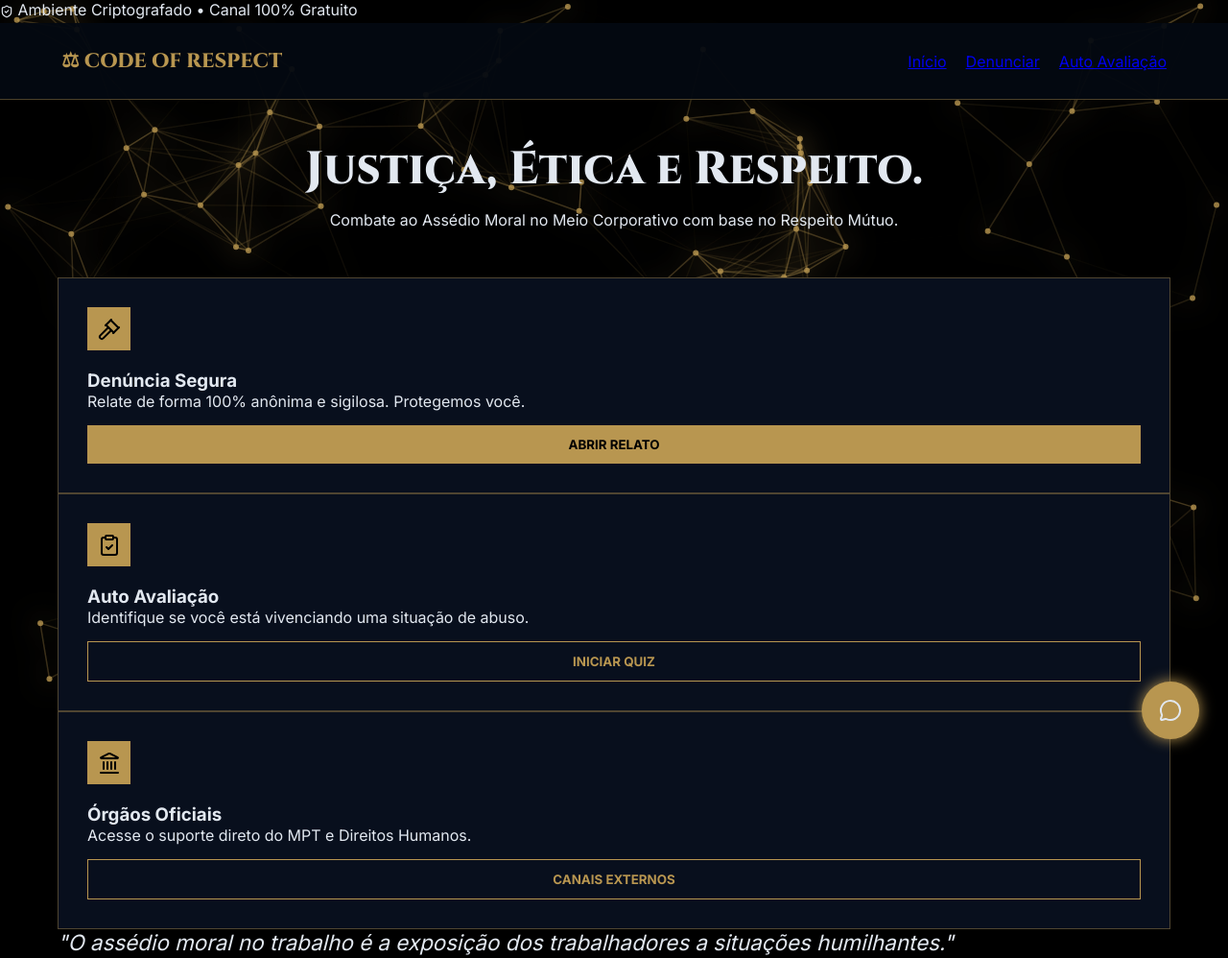
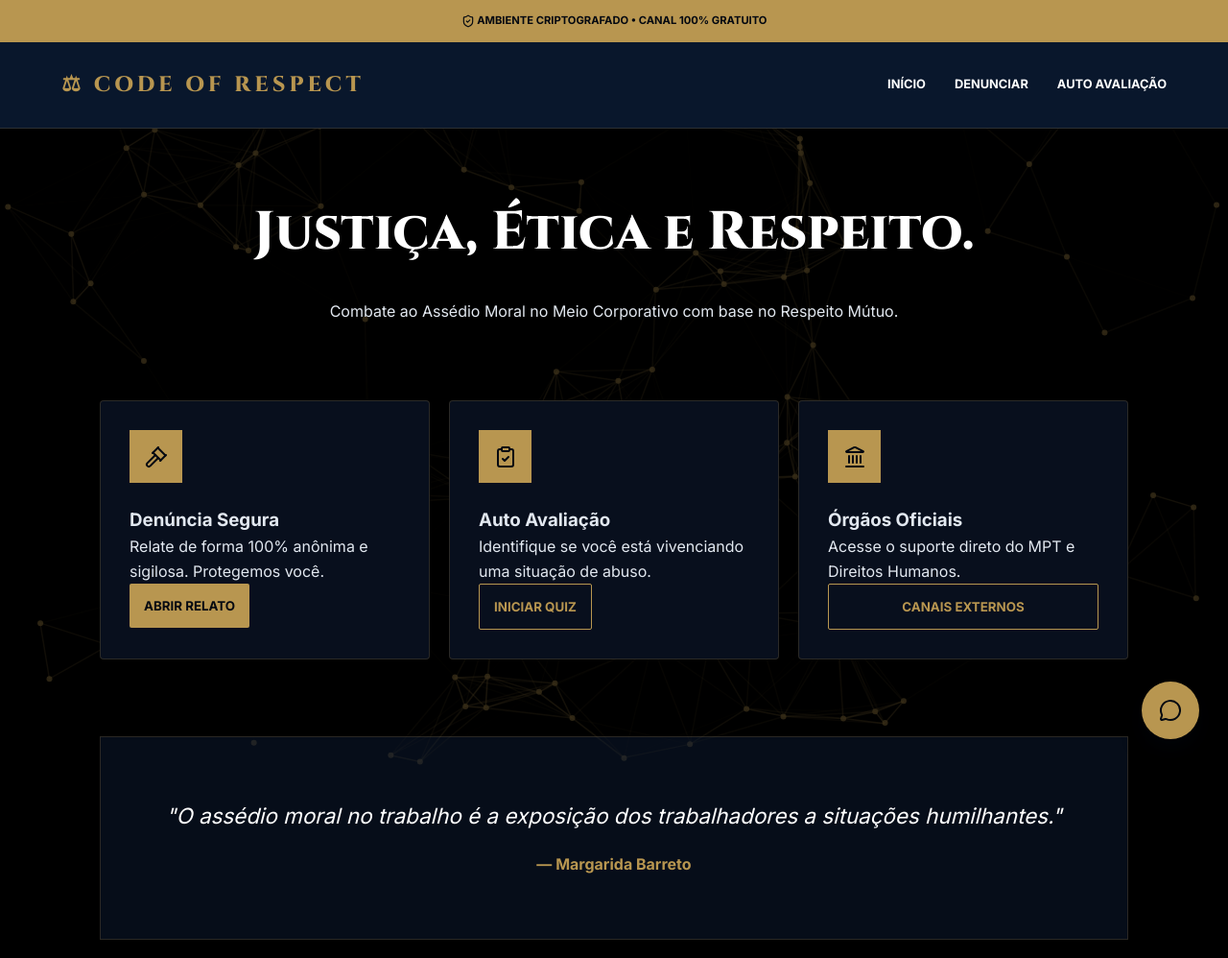
Before and after one commit to agenteorelhas/CODE-OF-RESPECT, a plain HTML site: page index.html in a window 1280 px wide. Shown: the top 998 px of the page at 96% size. Drawn offline with nearby package versions, Linux system fonts and the light colour scheme.

Commit message:
Refactor CSS variables and styles for consistency

```diff
--- a/style.css
+++ b/style.css
@@ -1,71 +1,73 @@
 :root {
-    --primary: #040911; --accent: #B89650; --bg-dark: #000000;
-    --text-main: #E2E8F0; --border: rgba(184, 150, 80, 0.4);
+    --primary: #040911;
+    --secondary: #080f1d;
+    --accent: #B89650;
+    --bg-dark: #000000;
+    --white: #F8FAFC;
+    --text-main: #E2E8F0;
+    --text-muted: #94A3B8;
+    --border: rgba(184, 150, 80, 0.2);
+    --shadow: 0 10px 30px -10px rgba(2, 12, 27, 0.7);
 }
 
 * { margin: 0; padding: 0; box-sizing: border-box; font-family: 'Inter', sans-serif; }
-body { background-color: var(--bg-dark); color: var(--text-main); overflow-x: hidden; min-height: 100vh; }
 
-/* FIX CRÍTICO: As partículas não podem interceptar cliques */
-#particles-js {
-    position: fixed; width: 100%; height: 100%; top: 0; left: 0;
-    z-index: 1;
-    pointer-events: none; /* Isso permite que o clique passe através das partículas */
-    filter: drop-shadow(0 0 15px var(--accent));
-}
+body { background-color: var(--bg-dark); color: var(--text-main); line-height: 1.6; overflow-x: hidden; }
 
-/* FIX CRÍTICO: O conteúdo deve estar acima do fundo */
-.main-content {
-    position: relative;
-    z-index: 10;
-    width: 100%;
-}
+#particles-js { position: fixed; width: 100%; height: 100%; top: 0; left: 0; z-index: 1; opacity: 0.3; }
 
-nav {
-    background: rgba(4, 9, 17, 0.95); height: 80px; display: flex;
-    align-items: center; padding: 0 5%; border-bottom: 1px solid var(--border);
-    position: sticky; top: 0; z-index: 1000;
-}
+.main-content { position: relative; z-index: 2; width: 100%; }
 
-.logo-gold { font-family: 'Cinzel', serif; color: var(--accent); font-size: 1.3rem; font-weight: 800; }
-.nav-links { margin-left: auto; display: flex; gap: 20px; }
+.security-banner { background: var(--accent); color: var(--primary); text-align: center; font-size: 0.7rem; padding: 10px; font-weight: 800; text-transform: uppercase; position: sticky; top: 0; z-index: 1001; }
 
-/* Transformei os links em botões reais para melhor resposta de clique */
-.nav-btn {
-    background: none; border: none; color: white; font-weight: 700;
-    font-size: 0.75rem; text-transform: uppercase; cursor: pointer;
-}
+nav { background: rgba(10, 25, 47, 0.95); backdrop-filter: blur(15px); height: 90px; display: flex; align-items: center; position: sticky; top: 35px; z-index: 1000; border-bottom: 1px solid var(--border); padding: 0 5%; }
 
-.container { max-width: 1200px; margin: 0 auto; padding: 40px 20px; position: relative; z-index: 20; }
-.hero { text-align: center; margin-bottom: 50px; }
-.hero h1 { font-family: 'Cinzel', serif; font-size: 3rem; margin-bottom: 10px; }
+.logo-gold { font-family: 'Cinzel', serif; color: var(--accent) !important; font-size: 1.4rem; letter-spacing: 4px; font-weight: 800; text-transform: uppercase; }
+.nav-links { margin-left: auto; display: flex; gap: 30px; }
+.nav-links a { text-decoration: none; color: white; font-weight: 700; font-size: 0.8rem; text-transform: uppercase; cursor: pointer; }
 
-.grid-container {
-    display: grid;
-    grid-template-columns: repeat(3, 1fr);
-    gap: 20px;
-}
+.container { max-width: 1200px; margin: 0 auto; padding: 4rem 5%; }
 
-@media (max-width: 900px) { .grid-container { grid-template-columns: 1fr; } }
+.hero { text-align: center; margin-bottom: 5rem; }
+.hero h1 { font-family: 'Cinzel', serif; font-size: clamp(2rem, 7vw, 3.5rem); color: white; margin-bottom: 1.5rem; }
 
-.card {
-    background: #080f1d; border: 1px solid var(--border); padding: 30px;
-    display: flex; flex-direction: column; justify-content: space-between;
-    transition: 0.3s;
-}
+.grid { display: grid; grid-template-columns: repeat(auto-fit, minmax(300px, 1fr)); gap: 20px; }
+.card { padding: 30px; background: var(--secondary); border: 1px solid var(--border); border-radius: 4px; transition: 0.3s; }
+.card:hover { transform: translateY(-10px); border-color: var(--accent); }
 
-.icon-box { background: var(--accent); color: black; width: 45px; height: 45px; display: flex; align-items: center; justify-content: center; margin-bottom: 20px; }
+.icon-box { background: var(--accent); color: var(--primary); width: 55px; height: 55px; display: flex; align-items: center; justify-content: center; margin-bottom: 1.5rem; }
 
-.btn {
-    padding: 12px; font-weight: 800; cursor: pointer; text-transform: uppercase;
-    border: none; margin-top: 15px; width: 100%; position: relative; z-index: 30;
-}
-.btn-main { background: var(--accent); color: black; }
+.btn { border: none; padding: 15px; font-weight: 700; cursor: pointer; text-transform: uppercase; border-radius: 2px; transition: 0.3s; }
+.btn-main { background: var(--accent); color: var(--primary); }
 .btn-accent { background: transparent; border: 1px solid var(--accent); color: var(--accent); }
-.btn:hover { filter: brightness(1.2); transform: translateY(-2px); }
+.btn:hover { filter: brightness(1.2); }
 
-.view { display: none; width: 100%; }
+.quote-section { margin-top: 5rem; padding: 4rem; background: rgba(17, 34, 64, 0.4); border: 1px solid var(--border); text-align: center; color: white; }
+
+/* CHATBOT STYLE */
+.chat-widget { position: fixed; bottom: 30px; right: 30px; width: 60px; height: 60px; background: var(--accent); border-radius: 50%; display: flex; align-items: center; justify-content: center; color: var(--primary); cursor: pointer; z-index: 9999; box-shadow: var(--shadow); }
+
+.chat-container { position: fixed; bottom: 100px; right: 30px; width: 350px; height: 500px; background: var(--primary); border: 1px solid var(--border); display: none; flex-direction: column; z-index: 10000; box-shadow: var(--shadow); border-radius: 8px; overflow: hidden; }
+
+.chat-header { background: var(--accent); color: var(--primary); padding: 15px; font-weight: 800; display: flex; justify-content: space-between; align-items: center; }
+
+.chat-messages { flex: 1; padding: 15px; overflow-y: auto; background: #02060c; display: flex; flex-direction: column; gap: 10px; }
+
+.msg { padding: 12px; font-size: 0.85rem; border-radius: 4px; max-width: 85%; line-height: 1.4; }
+.bot-msg { background: var(--secondary); color: var(--text-main); align-self: flex-start; border-left: 3px solid var(--accent); }
+.user-msg { background: var(--accent); color: var(--primary); align-self: flex-end; font-weight: 600; }
+
+.chat-input-area { padding: 15px; background: var(--primary); display: flex; gap: 8px; border-top: 1px solid var(--border); }
+.chat-input-area input { flex: 1; background: transparent; border: none; color: white; outline: none; font-size: 0.9rem; }
+
+.btn-send { background: transparent; border: none; color: var(--accent); cursor: pointer; }
+
+/* FOOTER CENTRALIZADO */
+.final-footer { width: 100%; background: var(--bg-dark); border-top: 1px solid var(--border); padding: 60px 0; display: flex; flex-direction: column; align-items: center; text-align: center; margin-top: 40px; }
+.final-footer .footer-logo { font-family: 'Cinzel', serif; color: var(--accent); font-size: 1.4rem; letter-spacing: 4px; font-weight: 800; margin-bottom: 10px; }
+
+.view { display: none; animation: fadeIn 0.5s ease; }
 .view.active { display: block; }
+@keyframes fadeIn { from { opacity: 0; } to { opacity: 1; } }
 
-.chat-widget { position: fixed; bottom: 30px; right: 30px; background: var(--accent); width: 60px; height: 60px; border-radius: 50%; display: flex; align-items: center; justify-content: center; cursor: pointer; z-index: 999; box-shadow: 0 0 15px var(--accent); }
-.chat-container { position: fixed; bottom: 100px; right: 30px; width: 300px; height: 400px; background: #040911; border: 1px solid var(--border); display: none; flex-direction: column; z-index: 1000; }
+input, textarea { width: 100%; padding: 15px; border: 1px solid var(--border); background: var(--bg-dark); color: white; margin-bottom: 15px; }
```
